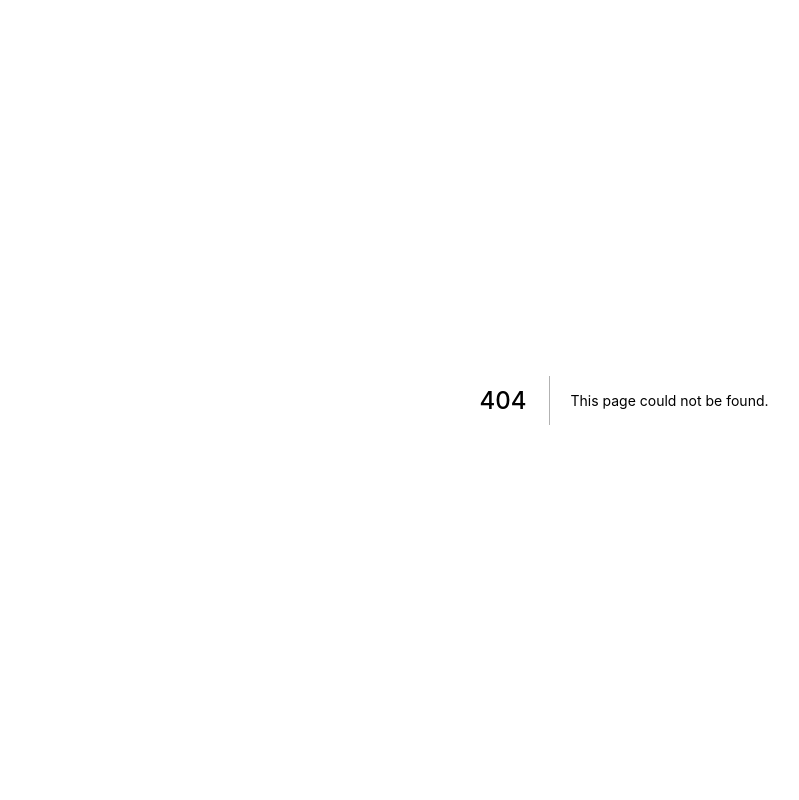
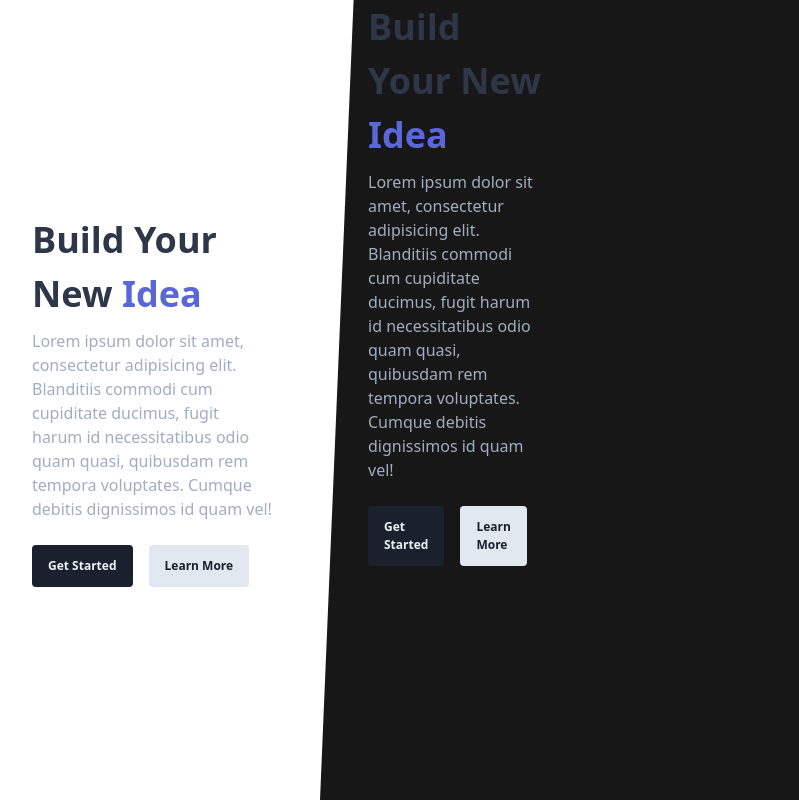
Before and after one commit to fossabot/drownthesun, a Next.js app: page /contact in a window 1280 px wide. Before the commit this address had no page. Shown: the whole page, without its empty margins (16-815 px from the left). Built offline with nearby package versions, Linux system fonts and the light colour scheme.

Commit message:
WIP contact

```diff
--- a/components/Navbar.tsx
+++ b/components/Navbar.tsx
@@ -46,7 +46,7 @@ const Navbar = (props: Props) => {
                         <NavbarButton href="/" name="Home"></NavbarButton>
                         <NavbarButton href="#" name="Music"></NavbarButton>
                         <NavbarButton href="/tour" name="Tour"></NavbarButton>
-                        <NavbarButton href="#" name="Contact"></NavbarButton>
+                        <NavbarButton href="contact" name="Contact"></NavbarButton>
                     </div>
                 </nav>
             </div>
--- a/components/NavbarDropdownMenu.tsx
+++ b/components/NavbarDropdownMenu.tsx
@@ -9,8 +9,8 @@ const NavbarDropdownMenu = (props: Props) => (
         <div className="px-2 pt-2 pb-3 sm:px-3">
             <DropdownButton href="/" name="Home"></DropdownButton>
             <DropdownButton href="#" name="Music"></DropdownButton>
-            <DropdownButton href="/our" name="Tour"></DropdownButton>
-            <DropdownButton href="#" name="Contact"></DropdownButton>
+            <DropdownButton href="/tour" name="Tour"></DropdownButton>
+            <DropdownButton href="contact" name="Contact"></DropdownButton>
         </div>
     </div>
 )
--- /dev/null
+++ b/pages/contact.tsx
@@ -0,0 +1,83 @@
+import React, { useState } from "react"
+
+import Layout from "../components/Layout"
+import Navbar from "../components/Navbar"
+import { NextPage } from "next"
+import SocialMedia from "../components/SocialMedia"
+
+const Home: NextPage = () => {
+    return (
+        <Layout>
+            <div className="relative bg-carbon-900">
+                <div className="mx-auto max-w-screen-xl">
+                    <div className="relative z-10 flex flex-col min-h-screen pb-8 bg-carbon-900 sm:pb-16 md:pb-20 lg:max-w-2xl lg:w-full lg:pb-28">
+
+                        <Navbar desktopAlwaysOpen={true}></Navbar>
+
+                        <div className=" absolute flex bg-white h-screen">
+                            <div className="flex items-center px-8 text-center lg:text-left md:px-12 lg:w-1/2">
+                                <div>
+                                    <h2 className="text-3xl font-semibold text-gray-800 md:text-4xl">
+                                        Build Your New <span className="text-indigo-600">Idea</span>
+                                    </h2>
+                                    <p className="mt-2 text-sm text-gray-500 md:text-base">
+                                        Lorem ipsum dolor sit amet, consectetur adipisicing elit. Blanditiis commodi cum
+                                        cupiditate ducimus, fugit harum id necessitatibus odio quam quasi, quibusdam rem
+                                        tempora voluptates. Cumque debitis dignissimos id quam vel!
+                                    </p>
+                                    <div className="flex justify-center mt-6 lg:justify-start">
+                                        <a
+                                            className="px-4 py-3 text-xs font-semibold text-gray-200 bg-gray-900 rounded hover:bg-gray-800"
+                                            href="#"
+                                        >
+                                            Get Started
+                                        </a>
+                                        <a
+                                            className="px-4 py-3 mx-4 text-xs font-semibold text-gray-900 bg-gray-300 rounded hover:bg-gray-400"
+                                            href="#"
+                                        >
+                                            Learn More
+                                        </a>
+                                    </div>
+                                </div>
+                            </div>
+                            <div
+                                className="hidden bg-carbon-900 lg:block lg:w-1/2"
+                                style={{ clipPath: "polygon(10% 0, 100% 0%, 100% 100%, 0 100%)" }}
+                            >
+                                <div className="flex items-center px-8 text-center lg:text-left md:px-12 lg:w-1/2">
+                                    <div>
+                                        <h2 className="text-3xl font-semibold text-gray-800 md:text-4xl">
+                                            Build Your New <span className="text-indigo-600">Idea</span>
+                                        </h2>
+                                        <p className="mt-2 text-sm text-gray-500 md:text-base">
+                                            Lorem ipsum dolor sit amet, consectetur adipisicing elit. Blanditiis commodi
+                                            cum cupiditate ducimus, fugit harum id necessitatibus odio quam quasi,
+                                            quibusdam rem tempora voluptates. Cumque debitis dignissimos id quam vel!
+                                        </p>
+                                        <div className="flex justify-center mt-6 lg:justify-start">
+                                            <a
+                                                className="px-4 py-3 text-xs font-semibold text-gray-200 bg-gray-900 rounded hover:bg-gray-800"
+                                                href="#"
+                                            >
+                                                Get Started
+                                            </a>
+                                            <a
+                                                className="px-4 py-3 mx-4 text-xs font-semibold text-gray-900 bg-gray-300 rounded hover:bg-gray-400"
+                                                href="#"
+                                            >
+                                                Learn More
+                                            </a>
+                                        </div>
+                                    </div>
+                                </div>
+                            </div>
+                        </div>
+                    </div>
+                </div>
+            </div>
+        </Layout>
+    )
+}
+
+export default Home
--- a/pages/tour.tsx
+++ b/pages/tour.tsx
@@ -7,12 +7,11 @@ import { url } from "inspector"
 
 const About: NextPage = () => (
     <Layout>
-        <div
-            className="h-screen bg-carbon-900"        >
+        <div className="h-screen bg-carbon-900">
             <div className="mx-auto max-w-screen-xl">
                 <Navbar desktopAlwaysOpen={true}></Navbar>
                 <div className="mx-auto max-w-screen-lg">
-                    <div className="mx-4 md:text-center mt-8">
+                    <div className="mx-4 mt-8 md:text-center">
                         <h3 className="mt-2 text-3xl font-extrabold tracking-tight text-red-600 leading-8 sm:text-4xl sm:leading-10">
                             Tour Dates
                         </h3>
```
